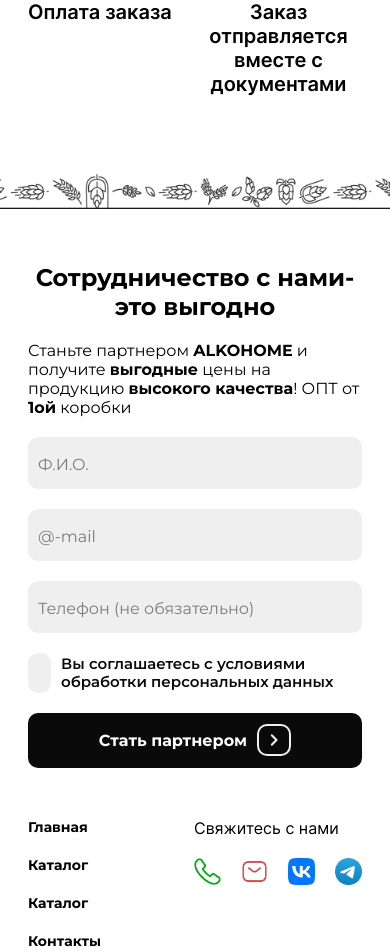
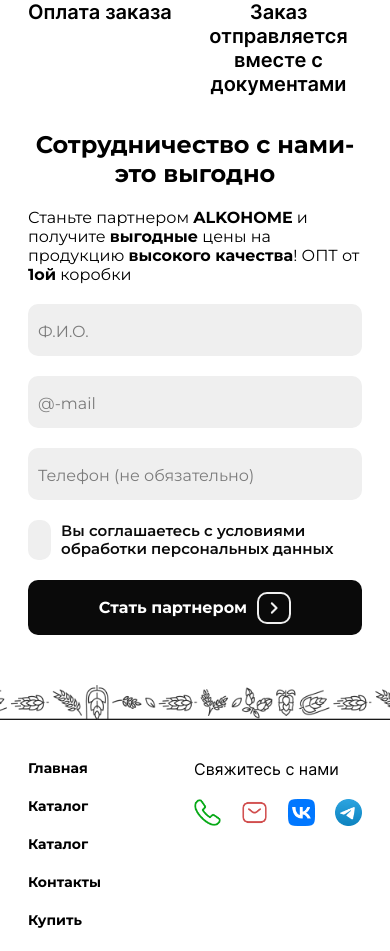
Before and after one commit to Mohammadxoja2005/alkohome, a React (Create React App) app: page / in a window 390 px wide. Shown: the part 3460-4411 px from the top of the page. Built offline with nearby package versions, Linux system fonts and the light colour scheme.

Commit message:
added margins to components title des

```diff
--- a/src/layouts/footer/index.tsx
+++ b/src/layouts/footer/index.tsx
@@ -7,11 +7,13 @@ import SMS from "../../assets/icons/bgsms.png";
 import VK from "../../assets/icons/bgvk.png";
 import TELEGRAM from "../../assets/icons/bgtelegram.png";
 // layouts
+import FIRSTRAWIMG from '../../layouts/firstrawimg';
 import SECONDRAWIMG from '../seconrawimg';
 
 const FOOTER: FC = () => {
     return (
         <Fragment>
+            <FIRSTRAWIMG />
             <section className={styles.footer}>
                 <div className={styles.footer_container}>
 
--- a/src/pages/home/components/partner/index.module.scss
+++ b/src/pages/home/components/partner/index.module.scss
@@ -77,7 +77,18 @@
   }
 }
 
+@media screen and (max-width: 480px) {
+  .partner {
+    margin-top: 0;
+  }
+}
+
 @media screen and (max-width: 360px) {
+
+  .partner {
+    margin: 0 auto 20px auto;
+  }
+
   .partner_title {
     font-size: 20px;
   }
--- a/src/pages/home/components/step/index.module.scss
+++ b/src/pages/home/components/step/index.module.scss
@@ -105,6 +105,9 @@
 }
 
 @media screen and (max-width: 480px) {
+  .step {
+    margin-bottom: 0;
+  }
   .step_title {
     font-size: 20px;
   }
--- a/src/pages/home/components/step/index.tsx
+++ b/src/pages/home/components/step/index.tsx
@@ -4,7 +4,6 @@ import styles from "./index.module.scss";
 // icons
 import ARROW from "../../../../assets/icons/arrow.png";
 // layouts
-import FIRSTRAWIMG from '../../../../layouts/firstrawimg';
 
 const STEP: FC = () => {
     return (
@@ -55,7 +54,6 @@ const STEP: FC = () => {
                     </div>
                 </div>
             </section>
-            <FIRSTRAWIMG />
         </Fragment>
     )
 }
```
